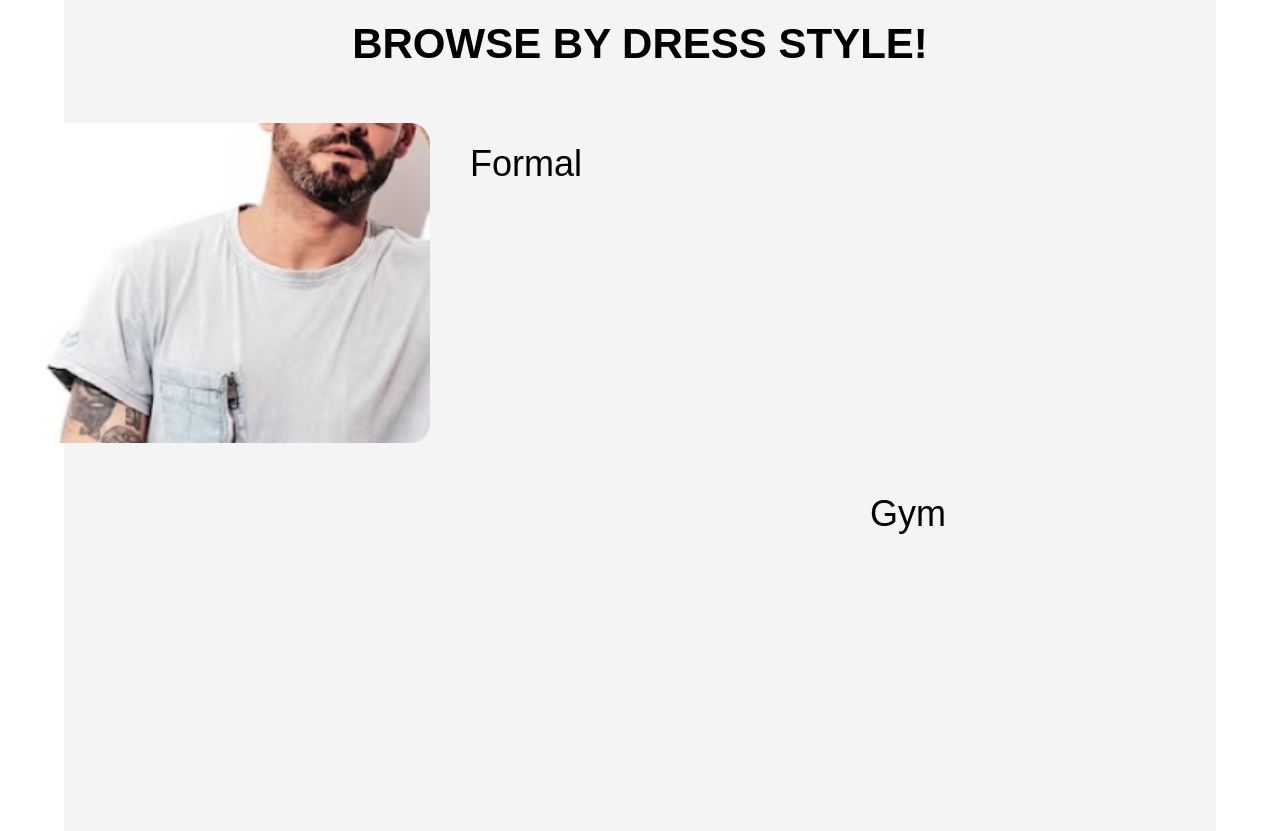
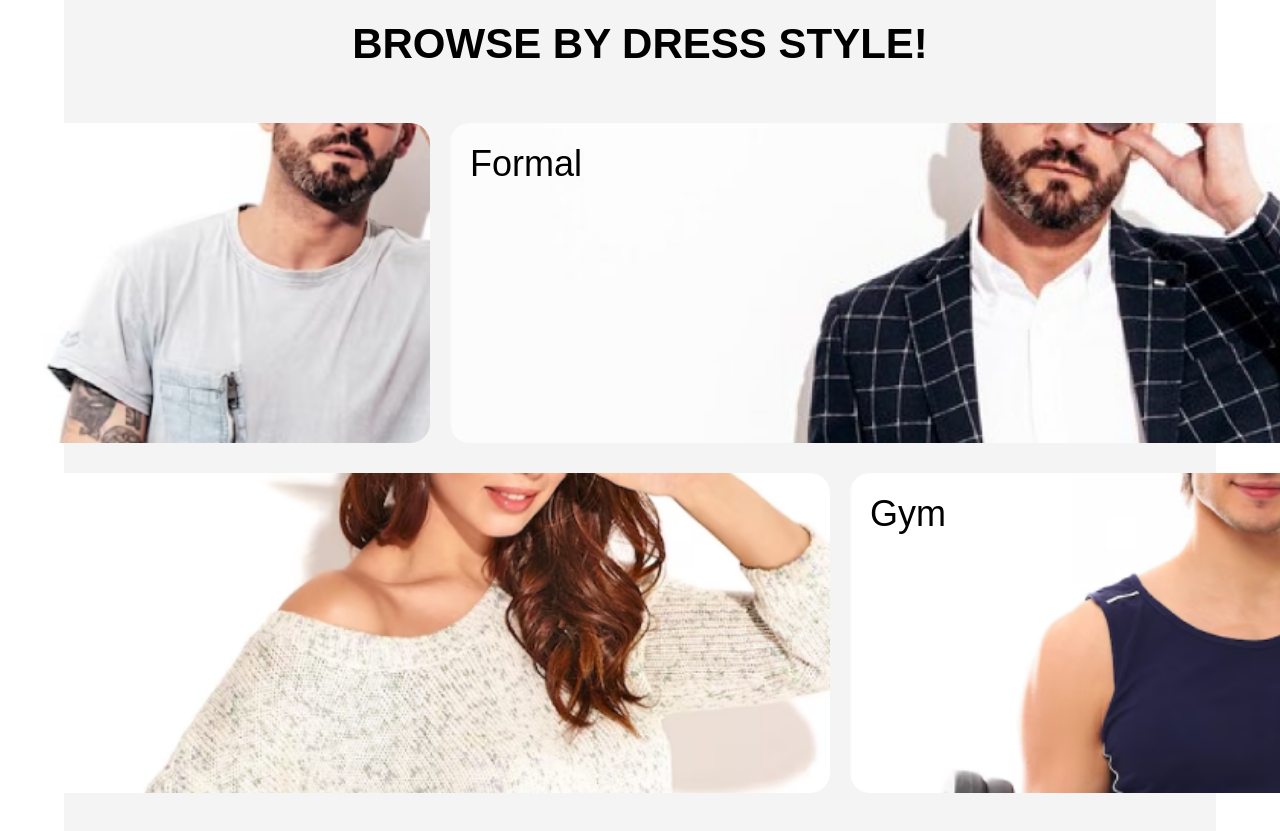
Before and after one commit to handkgroup/RSMS_Apparel, a plain HTML site: page index.html in a window 1280 px wide. Shown: the part 2880-3711 px from the top of the page. Drawn offline with Linux system fonts and the light colour scheme; the site is published under a folder, as on GitHub Pages, so addresses that start at the root find nothing; a web font is replaced by a local one.

Commit message:
Update styles.css

```diff
--- a/styles.css
+++ b/styles.css
@@ -773,7 +773,7 @@
 
 .formal {
     border-radius: 20px;
-    background: url(/img/image\ 13.png);
+    background: url(img/image\ 13.png);
     background-repeat: no-repeat;
     background-size: cover;
     padding: 20px;
@@ -790,7 +790,7 @@
 
 .party {
     border-radius: 20px;
-    background: url(/img/image\ 12.png);
+    background: url(img/image\ 12.png);
     background-repeat: no-repeat;
     background-size: cover;
     padding: 20px;
@@ -807,7 +807,7 @@
 
 .gym {
     border-radius: 20px;
-    background: url(/img/image\ 14.png);
+    background: url(img/image\ 14.png);
     background-repeat: no-repeat;
     background-size: cover;
     padding: 20px;
```
